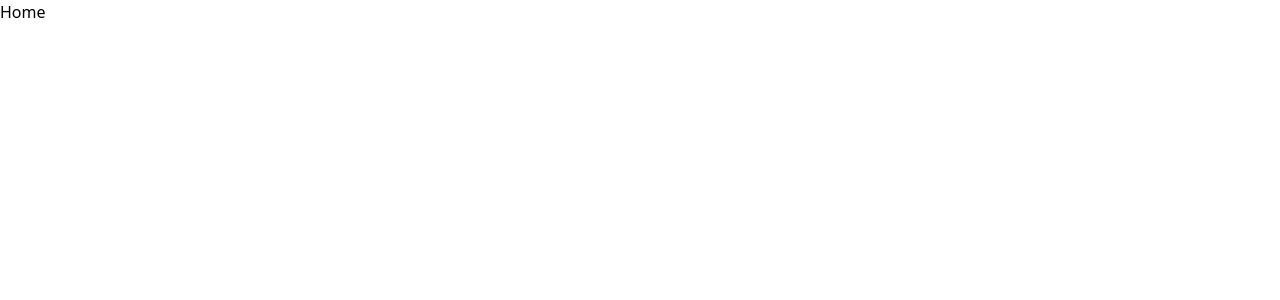
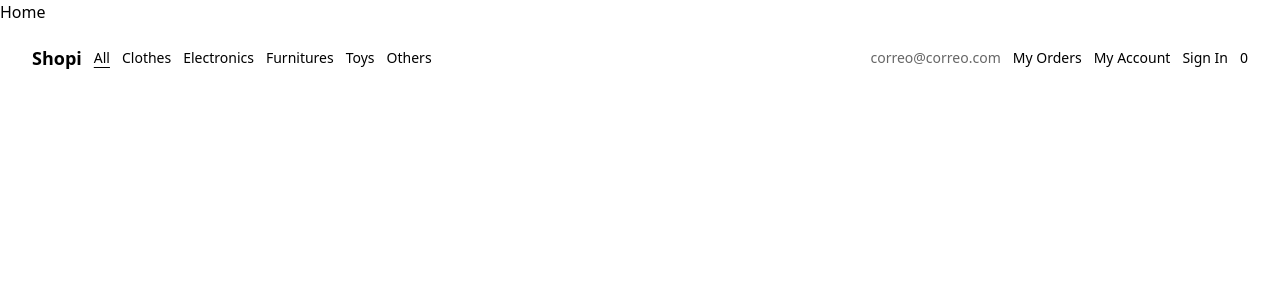
Before and after one commit to WarCrazhed/react-course, a React (Vite) app: page / in a window 1280 px wide. Shown: the top 300 px of the page. Built offline with nearby package versions, Linux system fonts and the light colour scheme.

Commit message:
NavBar Component

```diff
--- /dev/null
+++ b/src/Components/NavBar/index.jsx
@@ -0,0 +1,102 @@
+import { NavLink } from "react-router-dom"
+
+const NavItem = ({ to, children, isActive }) => {
+    const activeStyle = 'underline underline-offset-4'
+    return (
+        <NavLink
+            to={to}
+            className={({ isActive }) => isActive ? activeStyle : undefined}
+        >
+            {children}
+        </NavLink>
+    )
+}
+
+const NavBar = () => {
+    return (
+        <nav className="flex justify-between items-center fixed z-10 w-full py-5 px-8 text-sm font-light">
+            <ul className="flex items-center gap-3">
+                <li className="font-semibold text-lg">
+                    <NavLink
+                        to='/'
+                    >
+                        Shopi
+                    </NavLink>
+                </li>
+                <li>
+                    <NavItem
+                        to='/'
+                    >
+                        All
+                    </NavItem>
+                </li>
+                <li>
+                    <NavItem
+                        to='/clothes'
+                    >
+                        Clothes
+                    </NavItem>
+                </li>
+                <li>
+                    <NavItem
+                        to='/electronics'
+                    >
+                        Electronics
+                    </NavItem>
+                </li>
+                <li>
+                    <NavItem
+                        to='/furnitures'
+                    >
+                        Furnitures
+                    </NavItem>
+                </li>
+                <li>
+                    <NavItem
+                        to='/toys'
+                    >
+                        Toys
+                    </NavItem>
+                </li>
+                <li>
+                    <NavItem
+                        to='/others'
+                    >
+                        Others
+                    </NavItem>
+                </li>
+            </ul>
+            <ul className="flex items-center gap-3">
+                <li className="text-black/60">
+                    correo@correo.com
+                </li>
+                <li>
+                    <NavItem
+                        to='/my-orders'
+                    >
+                        My Orders
+                    </NavItem>
+                </li>
+                <li>
+                    <NavItem
+                        to='/my-account'
+                    >
+                        My Account
+                    </NavItem>
+                </li>
+                <li>
+                    <NavItem
+                        to='/sign-in'
+                    >
+                        Sign In
+                    </NavItem>
+                </li>
+                <li>
+                    0
+                </li>
+            </ul>
+        </nav>
+    )
+}
+
+export default NavBar
--- a/src/Pages/App/index.jsx
+++ b/src/Pages/App/index.jsx
@@ -4,6 +4,7 @@
 import MyOrder from "../MyOrder"
 import NotFound from "../NotFound"
 import SignIn from "../SignIn"
+import NavBar from "../../Components/NavBar"
 
 const AppRoutes = () => {
     let routes = useRoutes([
@@ -21,6 +22,7 @@
     return (
         <BrowserRouter>
             <AppRoutes />
+            <NavBar />
         </BrowserRouter>
     )
 }
```
